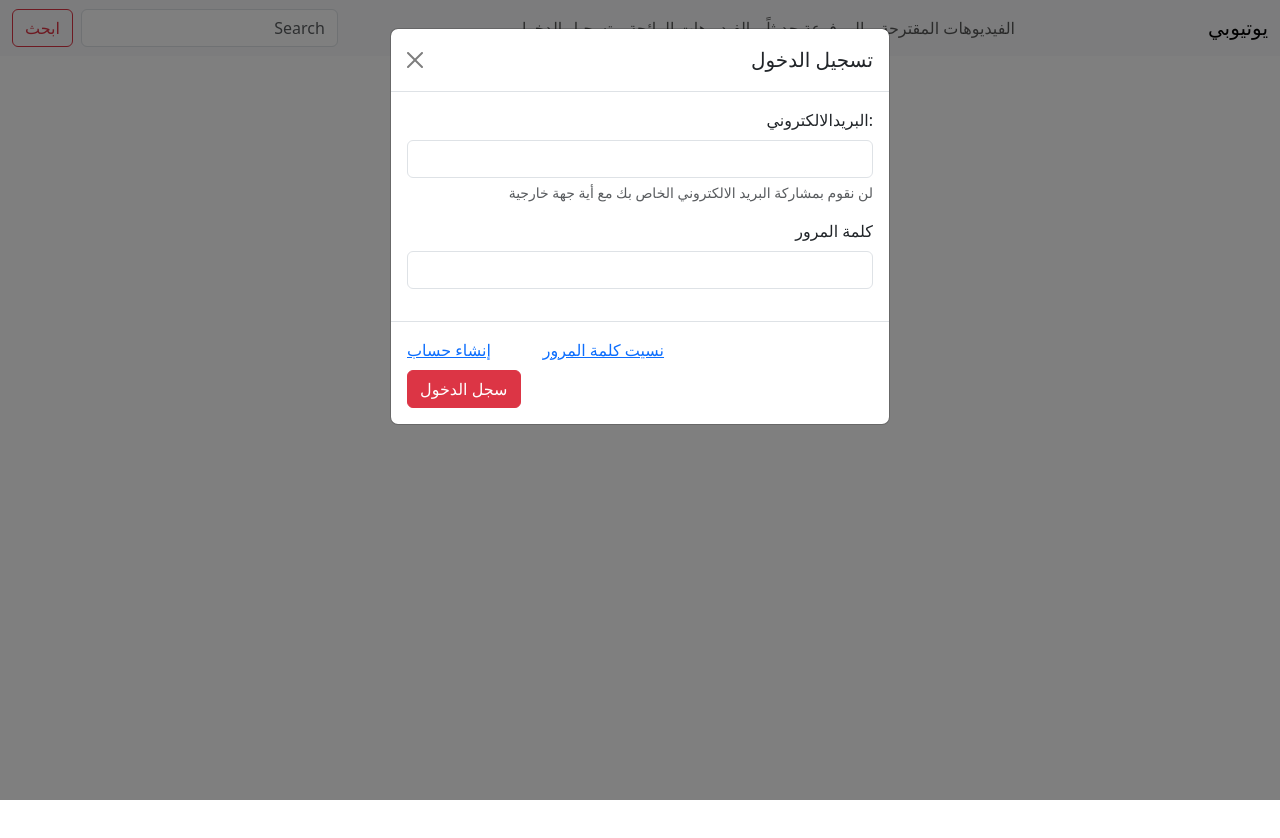
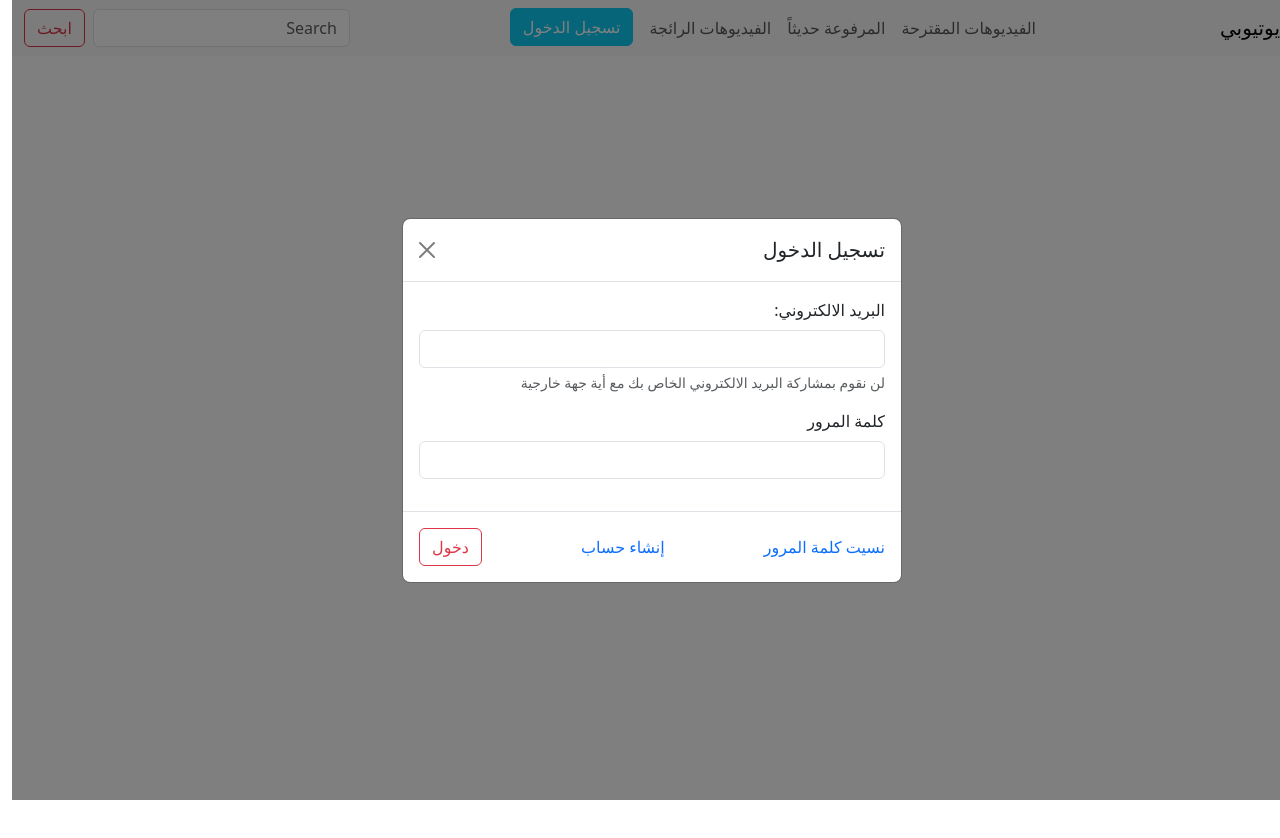
Before and after one commit to mouhamamd-kl/UI-Course, a plain HTML site: page Youtuby/index.html in a window 1280 px wide. Both pictures are taken after a click on the link "تسجيل الدخول". Drawn offline with nearby package versions, Linux system fonts and the light colour scheme.

Commit message:
completing video cards

```diff
--- a/Youtuby/index.html
+++ b/Youtuby/index.html
@@ -18,7 +18,7 @@
   <body>
     <div id="top-menu">
       <div class="container-fluid ">
-        <nav class="navbar navbar-expand-lg bg-body-tertiary fixed-top ">
+        <nav class="navbar navbar-expand-lg bg-body-tertiary fixed-top "data-bs-theme="light">
           <div class="container-fluid">
             <a class="navbar-brand" href="index.html">يوتيوبي</a>
             <button class="navbar-toggler" type="button"
@@ -27,24 +27,24 @@
             </button>
             <div class="collapse navbar-collapse" id="navbarSupportedContent">
               <ul class="navbar-nav mx-lg-auto">
-                <li class="nav-item">
-                  <a class="nav-link " href="index.html">الفيديوهات المقترحة</a>
+                <li class="nav-item ">
+                  <a class="nav-link mb-2 mb-lg-0" href="index.html">الفيديوهات المقترحة</a>
                 </li>
                 <li class="nav-item">
-                  <a class="nav-link " href="#">المرفوعة حديثاً</a>
+                  <a class="nav-link mb-2 mb-lg-0" href="#">المرفوعة حديثاً</a>
                 </li>
                 <li class="nav-item">
-                  <a class="nav-link " href="#">الفيديوهات الرائجة</a>
+                  <a class="nav-link me-2 mb-2 mb-lg-0" href="#">الفيديوهات الرائجة</a>
                 </li>
                 <li class="nav-item">
-                  <a class="nav-link " href="#" data-bs-toggle="modal"
+                  <a class="btn btn-info text-white mb-2 mb-lg-0" href="#" data-bs-toggle="modal"
                     data-bs-target="#loginModal">تسجيل الدخول</a>
                 </li>
               </ul>
               <form class="d-flex" role="search">
                 <input class="form-control me-2" type="search"
                   placeholder="Search">
-                <button class="btn btn-outline-danger " type="submit">ابحث</button>
+                <button class="btn btn-outline-danger" type="submit">ابحث</button>
               </form>
 
             </div>
@@ -52,10 +52,9 @@
         </nav>
       </div>
     </div>
-
-    <div class="modal fade" id="loginModal" tabindex="-1">
-      <div class="modal-dialog">
-        <div class="modal-content">
+    <div class="modal fade " id="loginModal" tabindex="-1">
+      <div class="modal-dialog modal-dialog-centered">
+        <div class="modal-content ">
           <div class="modal-header">
             <h1 class="modal-title fs-5" id="exampleModalLabel">تسجيل الدخول</h1>
             <button type="button" class="btn-close" data-bs-dismiss="modal"></button>
@@ -63,7 +62,7 @@
           <div class="modal-body">
             <form>
               <div class="mb-3">
-                <label for="exampleInputEmail1" class="form-label">:البريدالالكتروني</label>
+                <label for="exampleInputEmail1" class="form-label">البريد الالكتروني:</label>
                 <input type="email" class="form-control" id="email"
                   aria-describedby="emailHelp">
                 <div id="emailHelp" class="form-text">لن نقوم بمشاركة البريد
@@ -77,15 +76,20 @@
               </div>
             </form>
           </div>
-          <div class="modal-footer container-fluid">
-            <a href="" class="btn-link ms-5">نسيت كلمة المرور</a>
-            <a href="" class="btn-link ms-5">إنشاء حساب</a>
-            <button type="button" class="btn btn-danger ms-5">سجل الدخول</button>
+          <div class="modal-footer justify-content-between">
+            <a href="" class="link-offset-2 link-underline link-underline-opacity-0">نسيت كلمة المرور</a>
+            <a href="" class="link-offset-2 link-underline link-underline-opacity-0">إنشاء حساب</a>
+            <button type="button" class="btn btn-outline-danger">دخول</button>
           </div>
         </div>
       </div>
     </div>
+    <div class="row">
+      <div class="content ">
+        <h4>الفيديوهات المقترحة</h4>
+      </div>
 
+    </div>
     <div style="height: 1000px;"></div>
     <!-- <script
       src="https://cdn.jsdelivr.net/npm/jquery@3.5.1/dist/jquery.slim.min.js"
```
